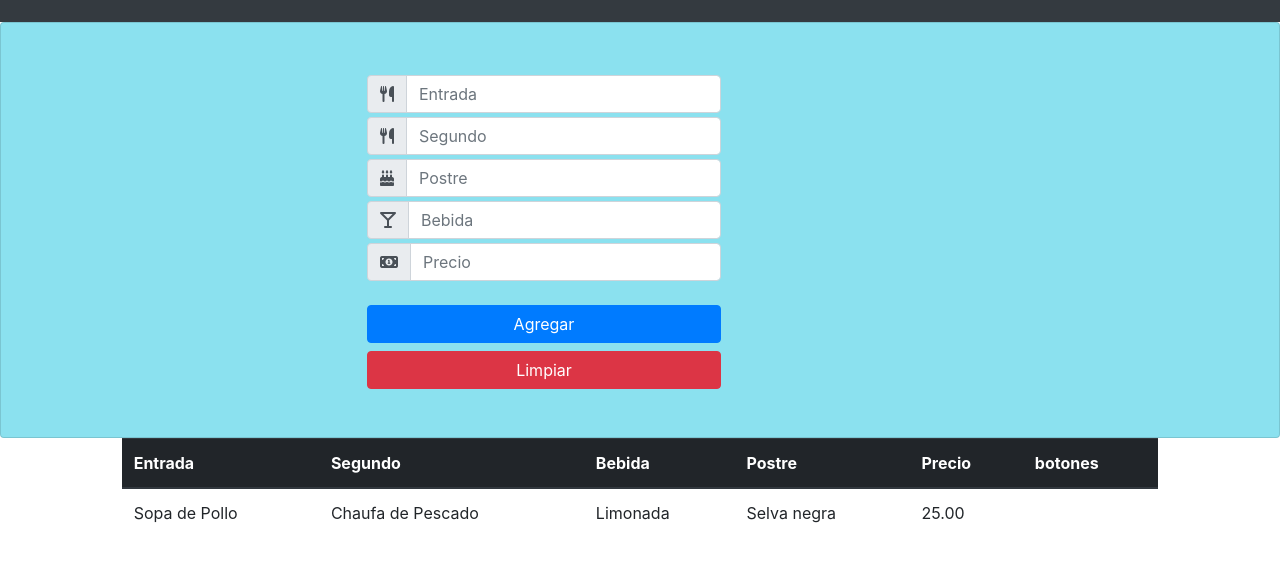
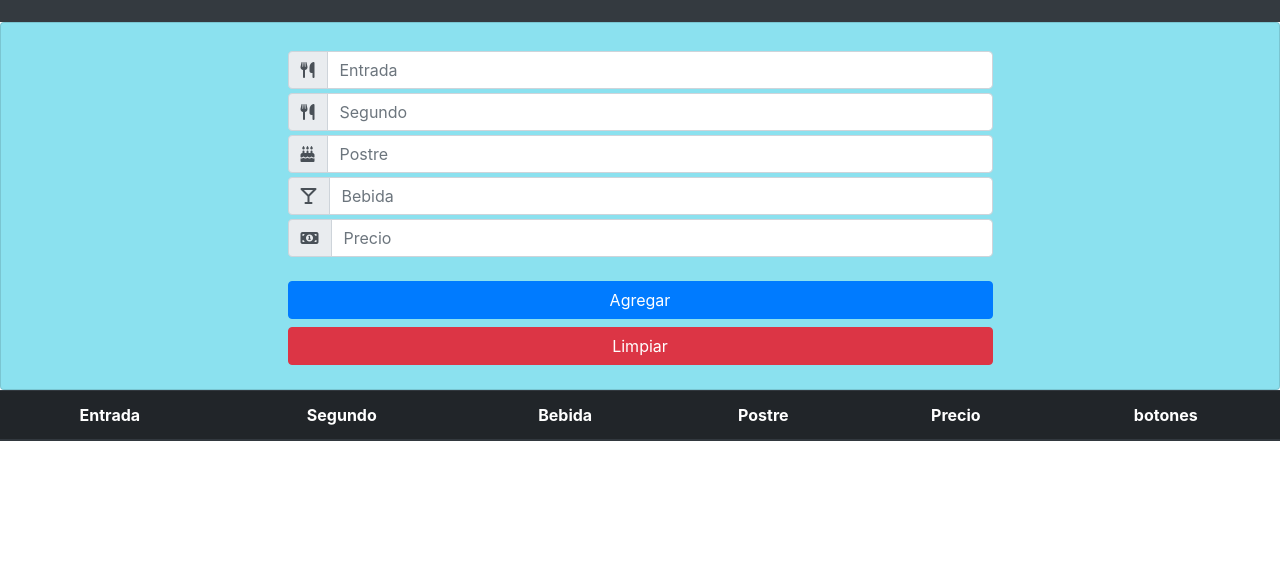
Before and after one commit to ToMoises/Crud_Moises_Torres, a plain HTML site: page index.html in a window 1280 px wide. Shown: the part 98-660 px from the top of the page. Drawn offline with nearby package versions, Linux system fonts and the light colour scheme.

Commit message:
Terminandooo

```diff
--- a/index.html
+++ b/index.html
@@ -1,63 +1,73 @@
 <!DOCTYPE html>
 <html lang="en">
+
 <head>
   <meta charset="UTF-8">
   <meta http-equiv="X-UA-Compatible" content="IE=edge">
   <meta name="viewport" content="width=device-width, initial-scale=1.0">
-    <link rel="stylesheet" href="https://cdn.jsdelivr.net/npm/bootstrap@4.0.0/dist/css/bootstrap.min.css" integrity="sha384-Gn5384xqQ1aoWXA+058RXPxPg6fy4IWvTNh0E263XmFcJlSAwiGgFAW/dAiS6JXm" crossorigin="anonymous">
+  <link rel="stylesheet" href="https://cdn.jsdelivr.net/npm/bootstrap@4.0.0/dist/css/bootstrap.min.css"
+    integrity="sha384-Gn5384xqQ1aoWXA+058RXPxPg6fy4IWvTNh0E263XmFcJlSAwiGgFAW/dAiS6JXm" crossorigin="anonymous">
   <link rel="stylesheet" href="css/styles.css">
   <script src="https://kit.fontawesome.com/affe107bd5.js" crossorigin="anonymous"></script>
   <title>Document</title>
 </head>
+
 <body>
 
   <div class="header">
     <div class="logo">
-            <img src="img/logo_food.png"  class="img-fluid" alt="totec">
+      <img src="img/logo_food.png" class="img-fluid" alt="totec">
     </div>
     <div class="texto text-center">
+      <div class="row row-cols-1">
+        <div class="col-12">
           <h2 class="text-white">Almuerzos a Domicilio</h2>
+        </div>
+        <div class="col-12">
           <a href="personal.html" class="text-center">Regresar</a>
+        </div>
+      </div>
     </div>
   </div>
 
   <div class="card">
-        <div class="row p-5 d-flex justify-content-center align-items-center">
-          <div class="col-md-6 ">
-            <div class=" input-group col-8 mt-1">
+    <div class="p-4">
+      <div class="row d-flex justify-content-center ">
+        <div class=" input-group col-12 col-sm-9 col-md-7 mt-1">
           <div class="input-group-prepend">
             <span class="input-group-text" id="basic-addon1"><i class="fa fa-cutlery" aria-hidden="true"></i></span>
           </div>
           <input type="text" class="form-control" placeholder="Entrada" id="entrada">
         </div>
 
-            <div class=" input-group col-8 mt-1">
+        <div class=" input-group col-12 col-sm-9 col-md-7 mt-1">
           <div class="input-group-prepend">
             <span class="input-group-text" id="basic-addon1"><i class="fa fa-cutlery" aria-hidden="true"></i></span>
           </div>
-              <input type="text" class="form-control" placeholder="Segundo" id="segundo" >
+          <input type="text" class="form-control" placeholder="Segundo" id="segundo">
         </div>
-            <div class=" input-group col-8 mt-1">
+        <div class=" input-group col-12 col-sm-9 col-md-7 mt-1">
           <div class="input-group-prepend">
-                <span class="input-group-text" id="basic-addon1"><i class="fa fa-birthday-cake" aria-hidden="true"></i></span>
+            <span class="input-group-text" id="basic-addon1"><i class="fa fa-birthday-cake"
+                aria-hidden="true"></i></span>
           </div>
           <input type="text" class="form-control" placeholder="Postre" id="postre">
         </div>
-            <div class="  input-group col-8 mt-1">
+        <div class="  input-group col-12 col-sm-9 col-md-7 mt-1">
           <div class="input-group-prepend">
             <span class="input-group-text" id="basic-addon1"><i class="fa fa-glass" aria-hidden="true"></i></span>
           </div>
           <input type="text" class="form-control" placeholder="Bebida" id="bebida">
         </div>
 
-            <div class="  input-group col-8 mt-1">
+        <div class="  input-group col-12 col-sm-9 col-md-7 mt-1">
           <div class="input-group-prepend">
             <span class="input-group-text" id="basic-addon1"><i class="fa fa-money" aria-hidden="true"></i></span>
           </div>
           <input type="text" class="form-control" placeholder="Precio" id="precio">
         </div>
 
-            <div class=" input-group col-8 mt-4">
+        <div class=" input-group col-12 col-sm-9 col-md-7 mt-4">
           <button class="btn btn-primary btn-block" type="button" onclick="crear()">Agregar</button>
           <button class="btn btn-danger btn-block" type="button">Limpiar</button>
         </div>
@@ -66,11 +76,11 @@
     </div>
   </div>
 
-    <div class="offset-md-1 col-md-10">
 
+  <div class="table-responsive">
     <table class="table">
       <thead class="thead-dark">
-          <tr>
+        <tr class="text-center">
           <th scope="col">Entrada</th>
           <th scope="col">Segundo</th>
           <th scope="col">Bebida</th>
@@ -79,22 +89,42 @@
           <th scope="col">botones</th>
         </tr>
       </thead>
-        <tbody>
-          <tr>
+      <tbody id="tbl_Menu">
+
+        <!--
+        <tr class="text-center">
+          <td class="font-weight-bold" colspan="6">No hay registros</td>
+        </tr>
+        <tr class="text-center">
           <td>Sopa de Pollo</td>
           <td>Chaufa de Pescado</td>
           <td>Limonada</td>
           <td>Selva negra</td>
-            <td>25.00</td>
+          <td>Precio</td>
+          <td>
+            <button class="btn btn-warning" type="button">Editar</button>
+            <button class="btn btn-danger" type="button">Eliminar</button>
+          </td>
         </tr>
+
+        -->
+
 
       </tbody>
     </table>
   </div>
 
+
   <script src="js/form.js"></script>
-<script src="https://code.jquery.com/jquery-3.2.1.slim.min.js" integrity="sha384-KJ3o2DKtIkvYIK3UENzmM7KCkRr/rE9/Qpg6aAZGJwFDMVNA/GpGFF93hXpG5KkN" crossorigin="anonymous"></script>
-<script src="https://cdn.jsdelivr.net/npm/popper.js@1.12.9/dist/umd/popper.min.js" integrity="sha384-ApNbgh9B+Y1QKtv3Rn7W3mgPxhU9K/ScQsAP7hUibX39j7fakFPskvXusvfa0b4Q" crossorigin="anonymous"></script>
-<script src="https://cdn.jsdelivr.net/npm/bootstrap@4.0.0/dist/js/bootstrap.min.js" integrity="sha384-JZR6Spejh4U02d8jOt6vLEHfe/JQGiRRSQQxSfFWpi1MquVdAyjUar5+76PVCmYl" crossorigin="anonymous"></script>
+  <script src="https://code.jquery.com/jquery-3.2.1.slim.min.js"
+    integrity="sha384-KJ3o2DKtIkvYIK3UENzmM7KCkRr/rE9/Qpg6aAZGJwFDMVNA/GpGFF93hXpG5KkN"
+    crossorigin="anonymous"></script>
+  <script src="https://cdn.jsdelivr.net/npm/popper.js@1.12.9/dist/umd/popper.min.js"
+    integrity="sha384-ApNbgh9B+Y1QKtv3Rn7W3mgPxhU9K/ScQsAP7hUibX39j7fakFPskvXusvfa0b4Q"
+    crossorigin="anonymous"></script>
+  <script src="https://cdn.jsdelivr.net/npm/bootstrap@4.0.0/dist/js/bootstrap.min.js"
+    integrity="sha384-JZR6Spejh4U02d8jOt6vLEHfe/JQGiRRSQQxSfFWpi1MquVdAyjUar5+76PVCmYl"
+    crossorigin="anonymous"></script>
 </body>
+
 </html>
--- a/js/crud.js
+++ b/js/crud.js
@@ -92,7 +92,9 @@ function editar(nombre){
 
 function deleteIndividual(nombre){
     console.log(nombre);
-    nombres = nombres.filter(n => n !== nombre);
+    const index = nombres.indexOf(nombre);
+    nombres.splice(index,1);
+ //   nombres = nombres.filter(n => n !== nombre);
     localStorage.setItem("nombres", JSON.stringify(nombres));
     Actualizar();
 }
```
Also changed, not shown: personal.html (+11 -4 lines). Lines whose indentation alone changed are shown as unchanged.
